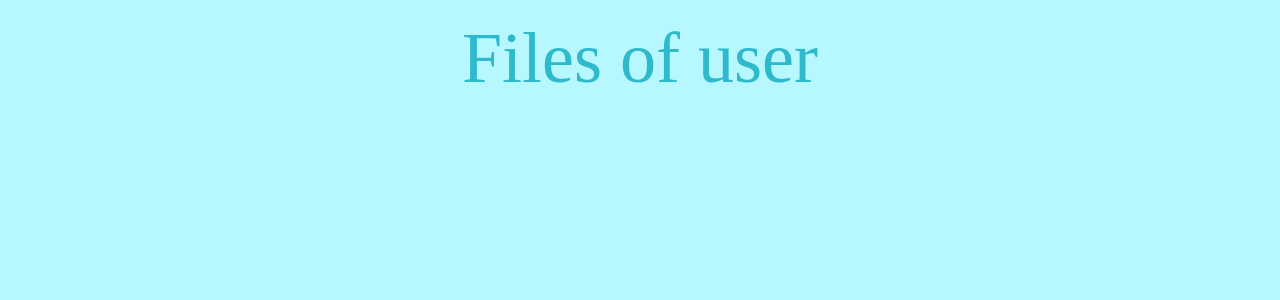
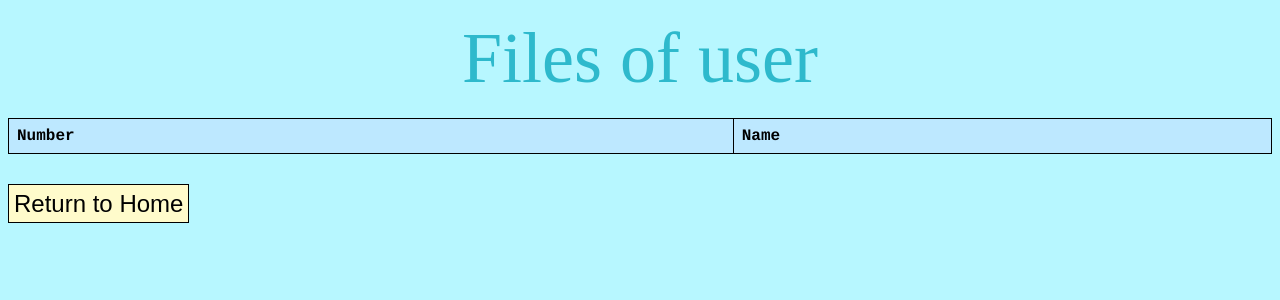
Before and after one commit to ljstaib/news-analyzer, a Flask app: page /fileview in a window 1280 px wide. Shown: the top 300 px of the page. Run offline with Flask 2, Linux system fonts and the light colour scheme; lists and menus that the app fills with data are empty; parts of the project's set-up code (start-up, migrations or seed data) failed here and were passed over.

Commit message:
Working on NLP on website

```diff
--- a/NLP_analysis/NLP_analysis.py
+++ b/NLP_analysis/NLP_analysis.py
@@ -28,7 +28,7 @@ import os
 import re
 import docx2txt #DOC -> TXT
 
-#export GOOGLE_APPLICATION_CREDENTIALS=/Users/luke/Documents/Code/EC500/HW2/.keys/key.json
+os.environ['GOOGLE_APPLICATION_CREDENTIALS'] = "/Users/luke/Documents/Code/EC500/HW2/.keys/key.json"
 from google.cloud import language
 
 tracemalloc.start()
--- a/app.py
+++ b/app.py
@@ -234,6 +234,8 @@ class UserList(Resource):
 class File(Resource):
 	#http://127.0.0.1:5000/files/0
 	def get(self, fid, method):
+		global app_users
+		global app_files
 		try:
 			fid = int(fid)
 		except ValueError:
@@ -248,8 +250,21 @@ class File(Resource):
 							print(file.get('Text'))
 							text_data = file.get('Text')
 							keywords = CreateKeywords(text_data)
-							sentiment = AssessData(text_data)
-							return 'Keywords: ' + ', '.join(map(str, keywords)) + '    Sentiment:' + str(sentiment)
+							keywords = ', '.join(map(str, keywords))
+							sentiment = str(AssessData(text_data))
+
+							updated_file = { "$set": {
+								'Sentiment': sentiment,
+								'Tags': {
+									'Status': "Analyzed",
+									'Keywords': keywords,
+								}
+							}}
+							query = {"F_ID": file.get('F_ID')}
+							db.files_db.file_collection.update_one(query, updated_file)
+							app_users, app_files = updateDB()
+							flash('File with name ' + fname + ' successfully analyzed.')
+							return redirect(url_for("analyzer"))
 						else:
 							return file
 				return f'File with name {fname} does not exist'
--- a/file_uploader_ingest/file_uploader_ingest.py
+++ b/file_uploader_ingest/file_uploader_ingest.py
@@ -55,7 +55,7 @@ uploadingCancelled = False
 def allowed_file(filename):
 	#Make sure file being uploaded is allowed
     return '.' in filename and \
-           filename.rsplit('.', 1)[1].lower() in ALLOWED_EXTENSIONS
+        filename.rsplit('.', 1)[1].lower() in ALLOWED_EXTENSIONS
 
 # ========================================================================
 # File Uploader/Ingest
@@ -98,8 +98,10 @@ def UploadFiles(userID, file_in, fid, authors, creation_time):
 				text = ConvertFileToText(0, file_in, filetype) #Working on this part next
 				source = userID #will assign userIDs when user auth is done
 				filesize = os.stat(UPLOAD_FOLDER + "/" + filename).st_size
+				upload_time = datetime.now().strftime("%m/%d/%Y %H:%M:%S")
+				sentiment = None
 				status = "Uploaded"
-				upload_time = datetime.now().strftime("%m/%d/%Y %H:%M:%S")
+				keywords = None
 				new_file = {
 					'F_ID': fid,
 					'Name': filename,
@@ -110,8 +112,10 @@ def UploadFiles(userID, file_in, fid, authors, creation_time):
 					'Source': source,
 					'Size': filesize,
 					'UploadTime': upload_time,
+					'Sentiment': sentiment,
 					'Tags': {
 						'Status': status,
+						'Keywords': keywords,
 					}
 				}
 				logging.info("Uploading file " + str(filename))
--- a/static/css/main.css
+++ b/static/css/main.css
@@ -46,3 +46,23 @@ a {
 	padding: 5px;
 	text-decoration: none;
 }
+
+table {
+  font-family: Courier;
+  border-collapse: collapse;
+  width: 100%;
+}
+
+td, th {
+  border: 1px solid black;
+  text-align: left;
+  padding: 8px;
+}
+
+tr:nth-child(odd) {
+  background-color: #bde8ff;
+}
+
+tr:nth-child(even) {
+  background-color: #ccdfff;
+}
--- a/templates/fileview.html
+++ b/templates/fileview.html
@@ -16,9 +16,21 @@
 	</head>
 	<body>
 		<div class="bigText">Files of user {{session['username']}}</div>
-		{% for file in session['files'] %}
-			<br>
-			<div class="file">{{loop.index}}. {{ file }}</div>
-		{% endfor %}
+		<table>
+			<tr>
+				<th>Number</th>
+				<th>Name</th>
+			</tr>
+			{% for file in session['files'] %}
+				<tr>
+					<td>{{loop.index}}</td>
+					<td>{{ file }}</td>
+				</tr>
+			{% endfor %}
+		</table>
+		<br><br>
+		<div class="button">
+			<a href="/homepage">Return to Home</a>
+		</div>
 	</body>
 </html>
--- a/templates/homepage.html
+++ b/templates/homepage.html
@@ -22,11 +22,11 @@
 		</div>
 		<br>
 		<div class="button">
-			<a href="/upload" target="_blank">Upload a file</a>
+			<a href="/upload">Upload a file</a>
 			<br><br>
-			<a href="/fileview" target="_blank">View your files</a>
+			<a href="/fileview">View your files</a>
 			<br><br>
-			<a href="/analyzer" target="_blank">Analyze uploaded files</a>
+			<a href="/analyzer">Analyze uploaded files</a>
 			{% if session['file_check'] != True %}
 				<a style="display: none" id="load_files" onclick="loadFiles()"></a>
 			{% endif %}
--- a/templates/upload.html
+++ b/templates/upload.html
@@ -193,5 +193,9 @@
 			<br><br>
 			<input type="submit" value="Upload">
 		</form>
+		<br><br>
+		<div class="button">
+			<a href="/homepage">Return to Home</a>
+		</div>
 	</body>
 </html>
```
Also changed, not shown: templates/analyzer.html (+15 -1 lines), 2 other files.
